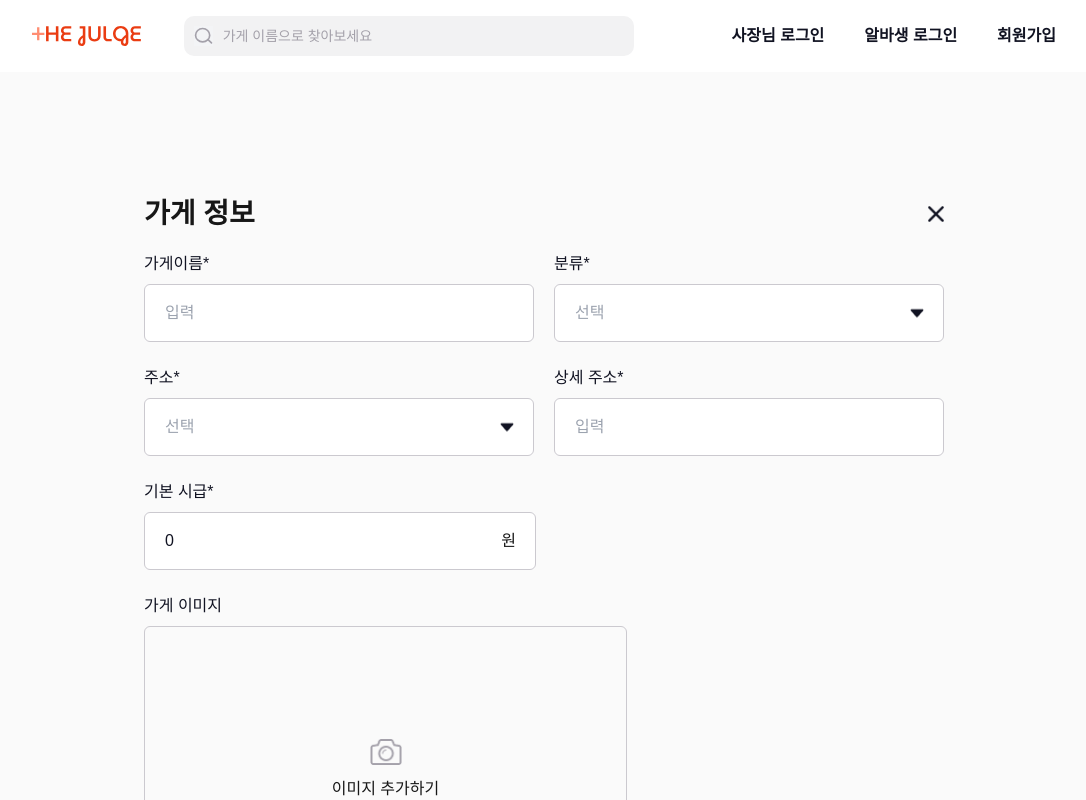
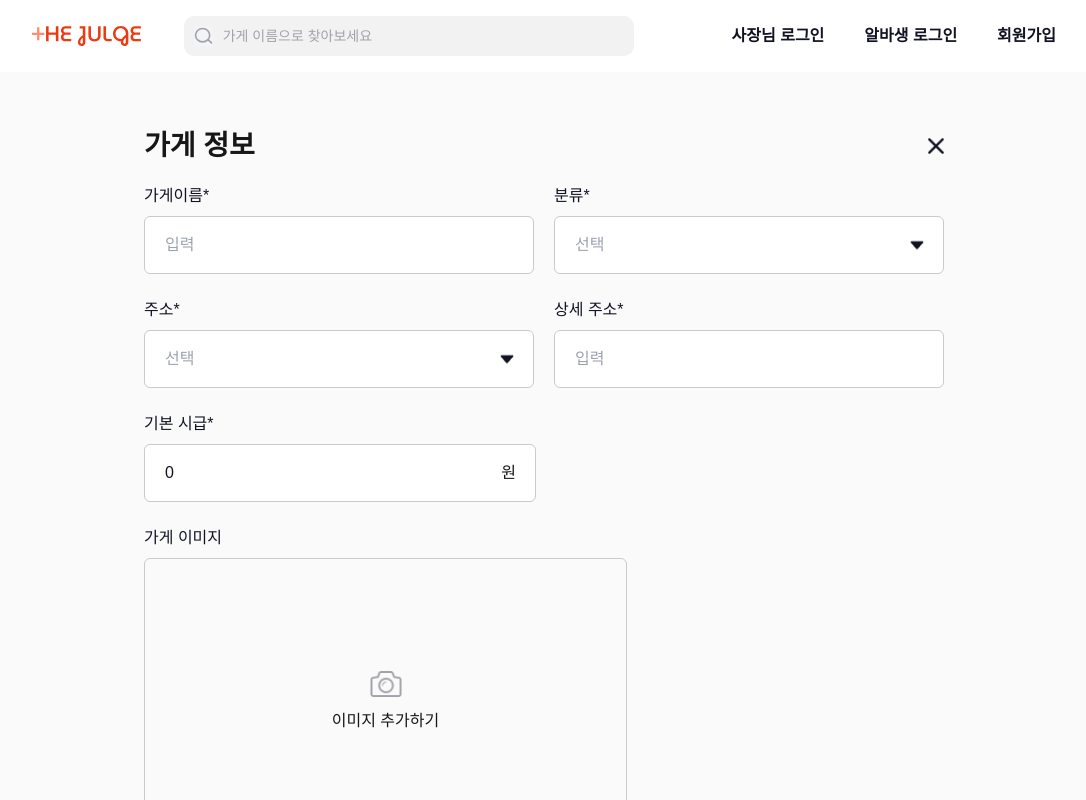
Before and after one commit to kimdohoon2/The-Julge, a Next.js app: page /owner/my-shop/register in a window 1280 px wide. Shown: the top 800 px of the page, without its empty margins (96-1182 px from the left). Built offline with nearby package versions, Linux system fonts and the light colour scheme; no server answers; a web font is replaced by a local one.

Commit message:
feat(css) : padding-top,bottom값 변경

```diff
--- a/src/app/components/shop/shop-form.tsx
+++ b/src/app/components/shop/shop-form.tsx
@@ -148,7 +148,7 @@ export default function ShopCommonForm({
   };
 
   return (
-    <section className="md:pb-15 w-full bg-gray-5 px-3 pb-20 pt-36 md:px-8 md:pt-32 xl:px-60">
+    <section className="w-full bg-gray-5 px-3 pb-20 pt-10 md:px-8 md:pb-[3.75rem] md:pt-[3.75rem] xl:px-60">
       <div className="mb-6 flex w-full items-center justify-between">
         <h3 className="flex-1 text-lg font-bold md:text-custom-xl">가게 정보</h3>
         <div className="h-auto w-full max-w-3.5 md:max-w-4">
```
